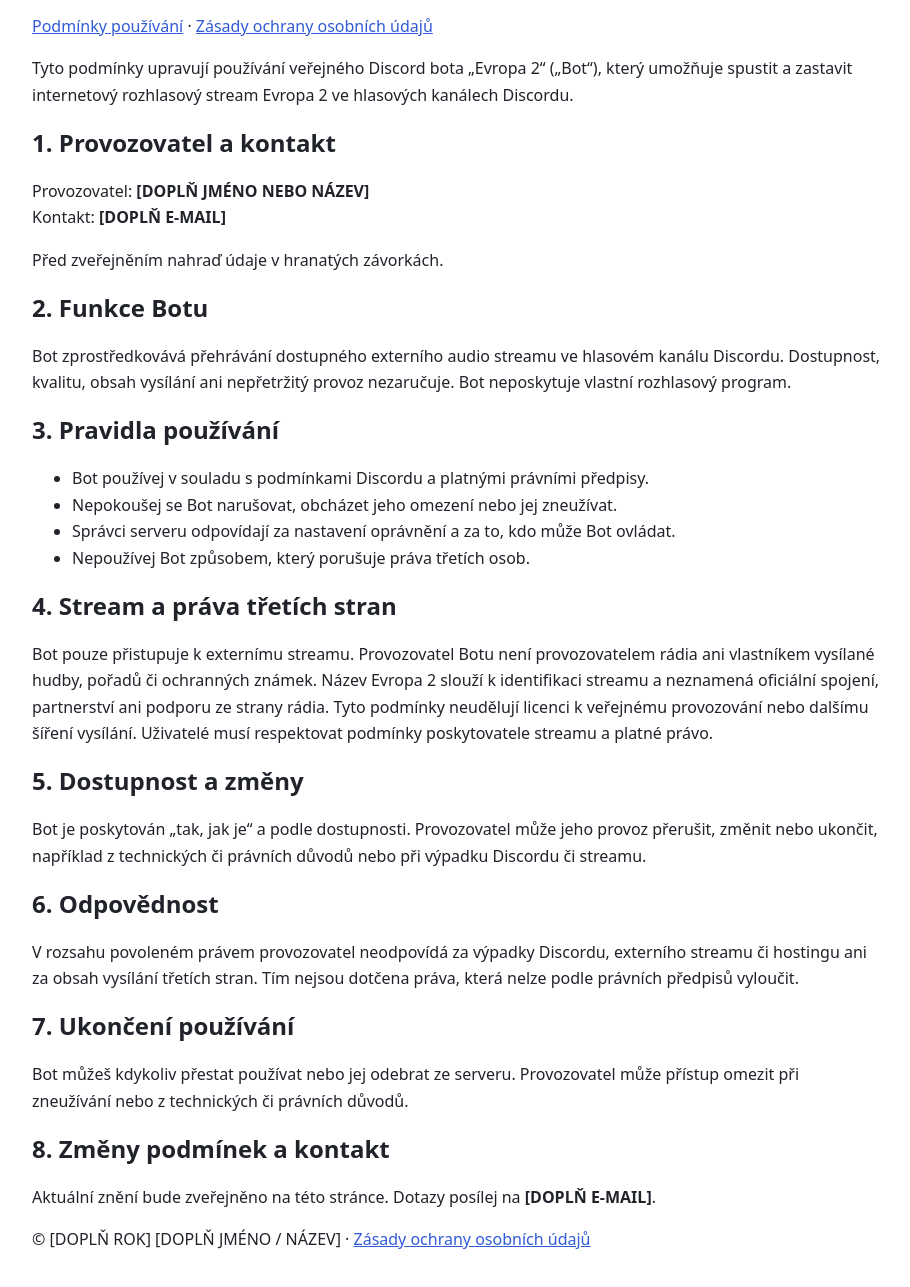
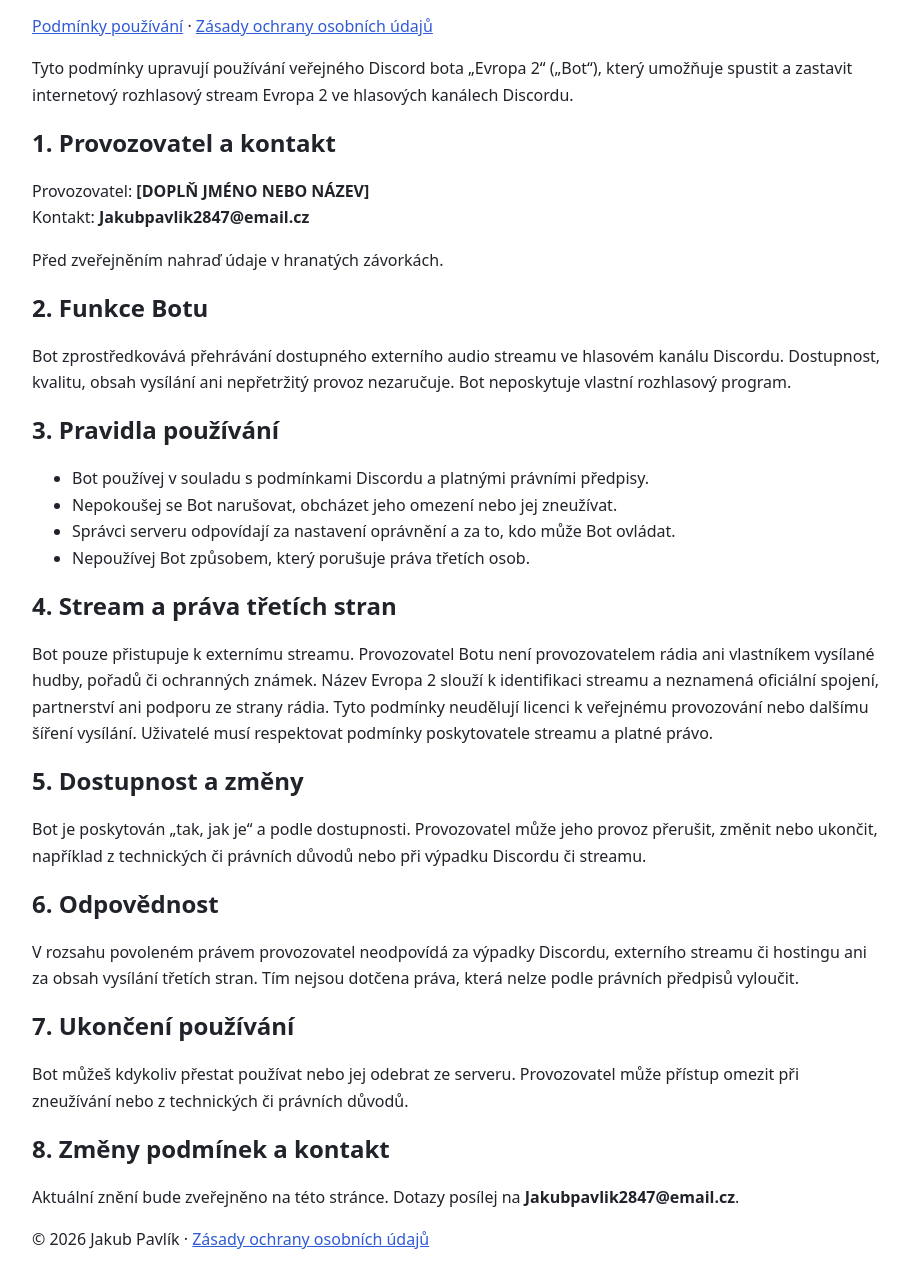
Before and after one commit to Jacob22549/evropa2-legal, a plain HTML site: page index.html in a window 1280 px wide. Shown: the part 131-1418 px from the top of the page, without its empty margins (183-1093 px from the left). Drawn offline with Linux system fonts and the light colour scheme.

Commit message:
Update index.html

```diff
--- a/index.html
+++ b/index.html
@@ -2,12 +2,12 @@
 <html lang="cs"><head><meta charset="utf-8"><meta name="viewport" content="width=device-width,initial-scale=1"><title>Podmínky používání – Evropa 2</title><style>body{font:16px/1.65 system-ui,sans-serif;max-width:850px;margin:40px auto;padding:0 20px;color:#20232a}a{color:#315bd6}h1,h2{line-height:1.25}.muted{color:#666}</style></head>
 <body><h1>Podmínky používání</h1><p class="muted">Evropa 2 Discord Bot · Účinnost od 13. listopadu 2026</p><p><a href="index.html">Podmínky používání</a> · <a href="privacy.html">Zásady ochrany osobních údajů</a></p>
 <p>Tyto podmínky upravují používání veřejného Discord bota „Evropa 2“ („Bot“), který umožňuje spustit a zastavit internetový rozhlasový stream Evropa 2 ve hlasových kanálech Discordu.</p>
-<h2>1. Provozovatel a kontakt</h2><p>Provozovatel: <strong>[DOPLŇ JMÉNO NEBO NÁZEV]</strong><br>Kontakt: <strong>[DOPLŇ E-MAIL]</strong></p><p>Před zveřejněním nahraď údaje v hranatých závorkách.</p>
+<h2>1. Provozovatel a kontakt</h2><p>Provozovatel: <strong>[DOPLŇ JMÉNO NEBO NÁZEV]</strong><br>Kontakt: <strong>Jakubpavlik2847@email.cz</strong></p><p>Před zveřejněním nahraď údaje v hranatých závorkách.</p>
 <h2>2. Funkce Botu</h2><p>Bot zprostředkovává přehrávání dostupného externího audio streamu ve hlasovém kanálu Discordu. Dostupnost, kvalitu, obsah vysílání ani nepřetržitý provoz nezaručuje. Bot neposkytuje vlastní rozhlasový program.</p>
 <h2>3. Pravidla používání</h2><ul><li>Bot používej v souladu s podmínkami Discordu a platnými právními předpisy.</li><li>Nepokoušej se Bot narušovat, obcházet jeho omezení nebo jej zneužívat.</li><li>Správci serveru odpovídají za nastavení oprávnění a za to, kdo může Bot ovládat.</li><li>Nepoužívej Bot způsobem, který porušuje práva třetích osob.</li></ul>
 <h2>4. Stream a práva třetích stran</h2><p>Bot pouze přistupuje k externímu streamu. Provozovatel Botu není provozovatelem rádia ani vlastníkem vysílané hudby, pořadů či ochranných známek. Název Evropa 2 slouží k identifikaci streamu a neznamená oficiální spojení, partnerství ani podporu ze strany rádia. Tyto podmínky neudělují licenci k veřejnému provozování nebo dalšímu šíření vysílání. Uživatelé musí respektovat podmínky poskytovatele streamu a platné právo.</p>
 <h2>5. Dostupnost a změny</h2><p>Bot je poskytován „tak, jak je“ a podle dostupnosti. Provozovatel může jeho provoz přerušit, změnit nebo ukončit, například z technických či právních důvodů nebo při výpadku Discordu či streamu.</p>
 <h2>6. Odpovědnost</h2><p>V rozsahu povoleném právem provozovatel neodpovídá za výpadky Discordu, externího streamu či hostingu ani za obsah vysílání třetích stran. Tím nejsou dotčena práva, která nelze podle právních předpisů vyloučit.</p>
 <h2>7. Ukončení používání</h2><p>Bot můžeš kdykoliv přestat používat nebo jej odebrat ze serveru. Provozovatel může přístup omezit při zneužívání nebo z technických či právních důvodů.</p>
-<h2>8. Změny podmínek a kontakt</h2><p>Aktuální znění bude zveřejněno na této stránce. Dotazy posílej na <strong>[DOPLŇ E-MAIL]</strong>.</p>
-<footer><p>© [DOPLŇ ROK] [DOPLŇ JMÉNO / NÁZEV] · <a href="privacy.html">Zásady ochrany osobních údajů</a></p></footer></body></html>
+<h2>8. Změny podmínek a kontakt</h2><p>Aktuální znění bude zveřejněno na této stránce. Dotazy posílej na <strong>Jakubpavlik2847@email.cz</strong>.</p>
+<footer><p>© 2026 Jakub Pavlík · <a href="privacy.html">Zásady ochrany osobních údajů</a></p></footer></body></html>
```
